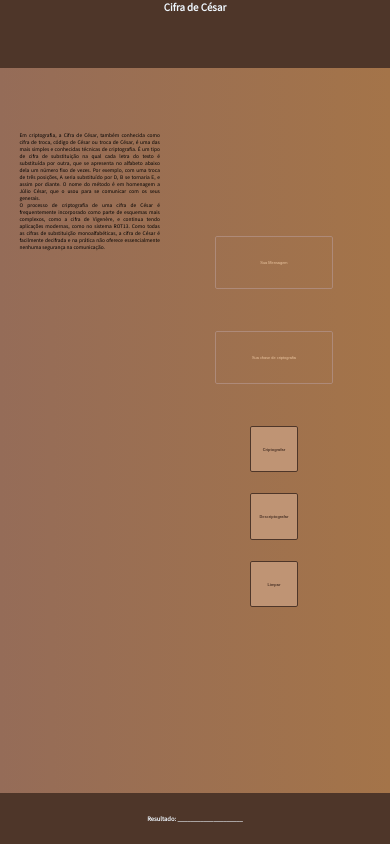
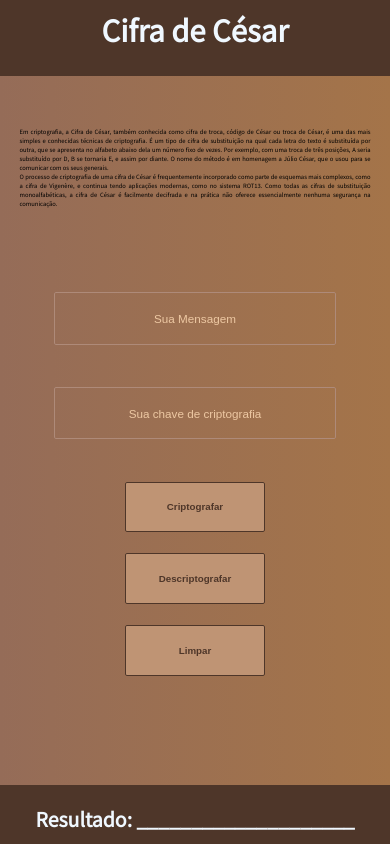
Before and after one commit to JuliandroR/Cifra-de-Cesar, a plain HTML site: page index.html in a window 390 px wide. Drawn offline with Linux system fonts and the light colour scheme.

Commit message:
Criação da visualização mobile

```diff
--- a/css/index.css
+++ b/css/index.css
@@ -11,6 +11,7 @@ body, header, main, input, h2, p, a{
 }
 
 header{
+    padding-top: 1vh;
     width: 100%;
     height: 8vh;
     background-color: #4E3629;
@@ -96,6 +97,7 @@ footer{
     bottom: 0vh;
     background-color: #4E3629;
     width: 100%;
+    padding-top: 1vh;
     height: 6vh;
     align-content: center;
     text-align: center;
--- /dev/null
+++ b/css/mobile.css
@@ -0,0 +1,57 @@
+@media (max-width: 1000px) {
+
+    header{
+        position: fixed;
+        top: 0;
+    }
+
+    header h2{
+        font-size: 7.5vw;
+    }
+
+    main{
+        flex-wrap: wrap;
+        padding-top: 10vh;
+        padding-bottom: 10vh;
+    }
+
+    .introduction{
+        width: 100%;
+        margin: 0;
+        padding-top: 5vh;
+        margin-right: 0;
+        font-size: 1.5vw;
+    }
+
+    .encoder{
+        width: 100%;
+        padding-top: 5vh;
+    }
+
+    .encoder input{
+        display: block;
+        margin: 5vh auto;
+        width: 80%;
+        font-size: 3vw;
+    }
+
+    .encoder input:focus{
+        transform: scale(1);
+    }
+
+    .encoder button{
+        width: 40%;
+        height: 6vh;
+        font-size: 2.5vw;
+        color: #4E3629;
+    }
+
+    .encoder button:hover{
+        transform: scale(1);
+    }
+
+
+    footer h2{
+        font-size: 5vw;
+    }
+}
--- a/index.html
+++ b/index.html
@@ -5,6 +5,7 @@
     <meta charset="UTF-8">
     <script src="scripts/index.js"></script>
     <link rel="stylesheet" href="css/index.css">
+    <link rel="stylesheet" href="css/mobile.css">
     <title>Cifra de César</title>
 </head>
 
```
